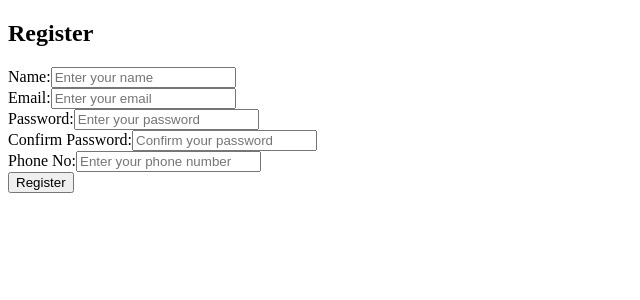
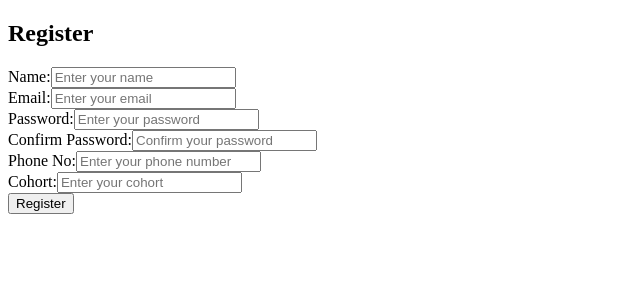
Before and after one commit to laxmikckarki/Study-Buddies-Final-Project, a React (Create React App) app in the folder client/: page /register in a window 1280 px wide. Shown: the top 300 px of the page, without its empty margins (0-640 px from the left). Built offline with nearby package versions, Linux system fonts and the light colour scheme.

Commit message:
create register page

```diff
--- a/client/src/pages/Register.js
+++ b/client/src/pages/Register.js
@@ -6,6 +6,7 @@ function RegisterPage() {
   const [password, setPassword] = useState("");
   const [confirmPassword, setConfirmPassword] = useState("");
   const [phone, setPhone] = useState("");
+  const [cohort, setCohort] = useState("");
 
   const handleNameChange = (e) => {
     setName(e.target.value);
@@ -25,6 +26,10 @@ function RegisterPage() {
 
   const handlePhoneChange = (e) => {
     setPhone(e.target.value);
+  };
+
+  const handleCohortChange = (e) => {
+    setCohort(e.target.value);
   };
 
   const handleSubmit = (e) => {
@@ -58,6 +63,10 @@ function RegisterPage() {
           <label htmlFor="phone">Phone No:</label>
           <input type="tel" id="phone" value={phone} onChange={handlePhoneChange} placeholder="Enter your phone number" required />
         </div>
+        <div className="form-group">
+          <label htmlFor="cohort">Cohort:</label>
+          <input type="text" id="cohort" value={cohort} onChange={handleCohortChange} placeholder="Enter your cohort" required />
+        </div>
         <button className="btn" type="submit">Register</button>
       </form>
     </div>
```
